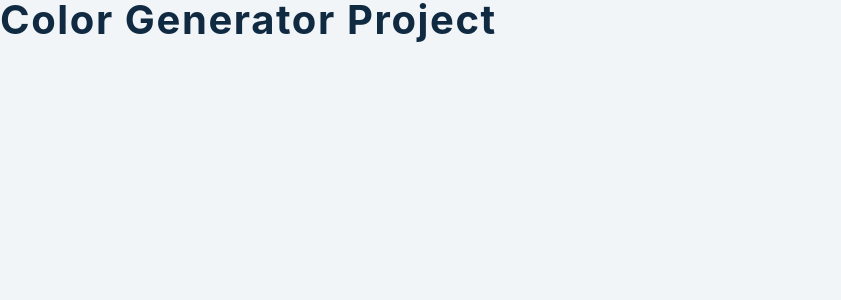
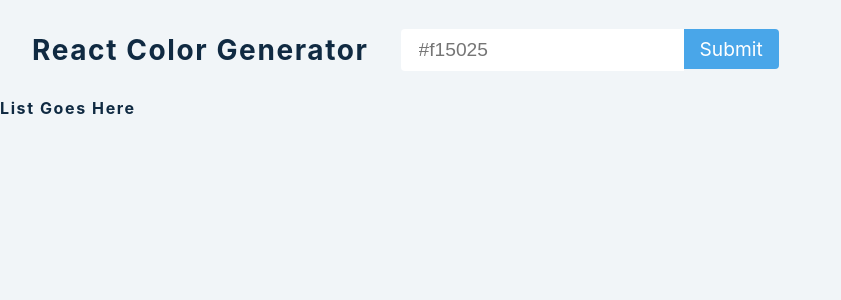
Before and after one commit to marcinzygan/React-color-generator, a React (Create React App) app: page / in a window 1280 px wide. Shown: the top 300 px of the page, without its empty margins (0-841 px from the left). Built offline with nearby package versions, Linux system fonts and the light colour scheme.

Commit message:
added html for form , input , added state values

```diff
--- a/src/App.js
+++ b/src/App.js
@@ -1,10 +1,38 @@
-import React, { useState } from 'react'
-import SingleColor from './SingleColor'
+import React, { useState } from "react";
+import SingleColor from "./SingleColor";
 
-import Values from 'values.js'
+import Values from "values.js";
 
 function App() {
-  return <h2>color generator project</h2>
+  const [color, setColor] = useState("");
+  const [error, setError] = useState(false);
+  const [list, setList] = useState([]);
+
+  const handleSubmit = (e) => {
+    e.prevDefault();
+    console.log("hello");
+  };
+  return (
+    <>
+      <section className="container">
+        <h3>React color generator</h3>
+        <form onSubmit={handleSubmit}>
+          <input
+            type="text"
+            value={color}
+            onChange={(e) => setColor(e.target.value)}
+            placeholder="#f15025"
+          />
+          <buttuon className="btn" type="submit">
+            submit
+          </buttuon>
+        </form>
+      </section>
+      <section className="colors">
+        <h4>list goes here</h4>
+      </section>
+    </>
+  );
 }
 
-export default App
+export default App;
```
